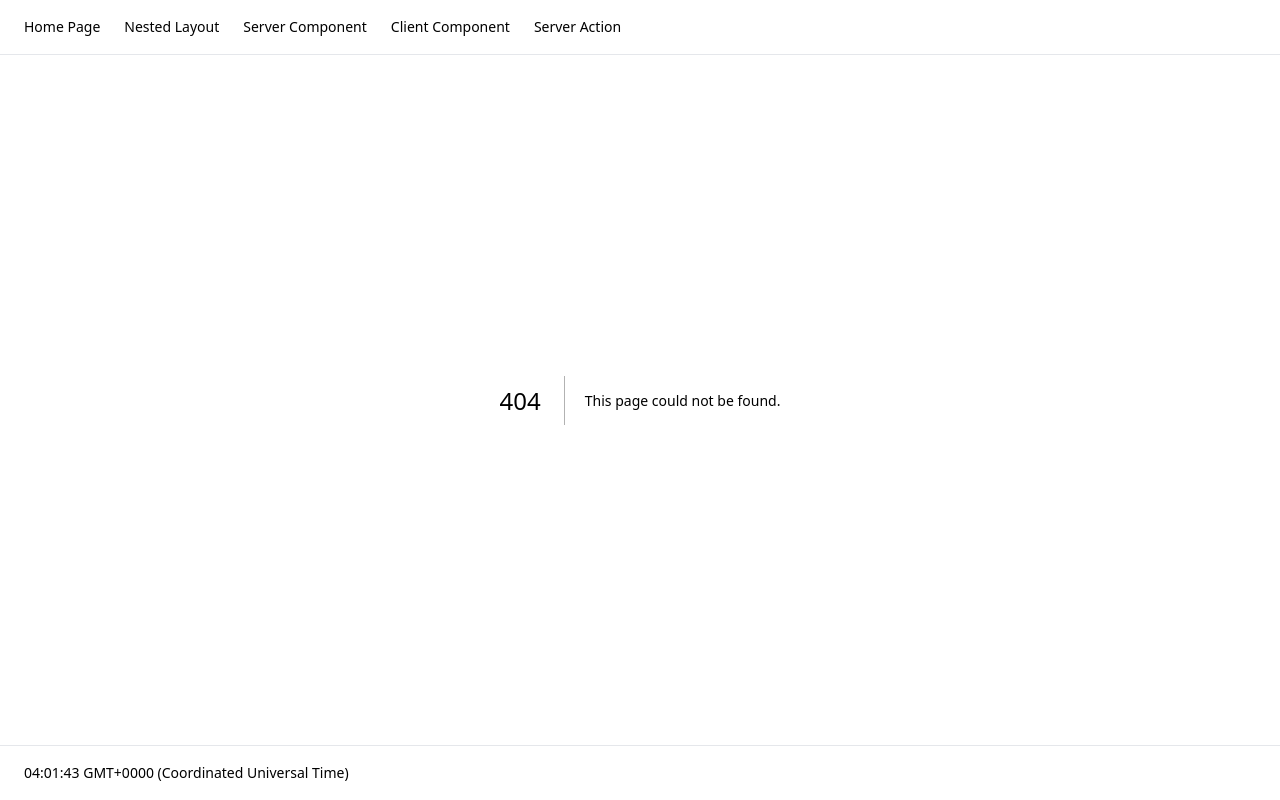
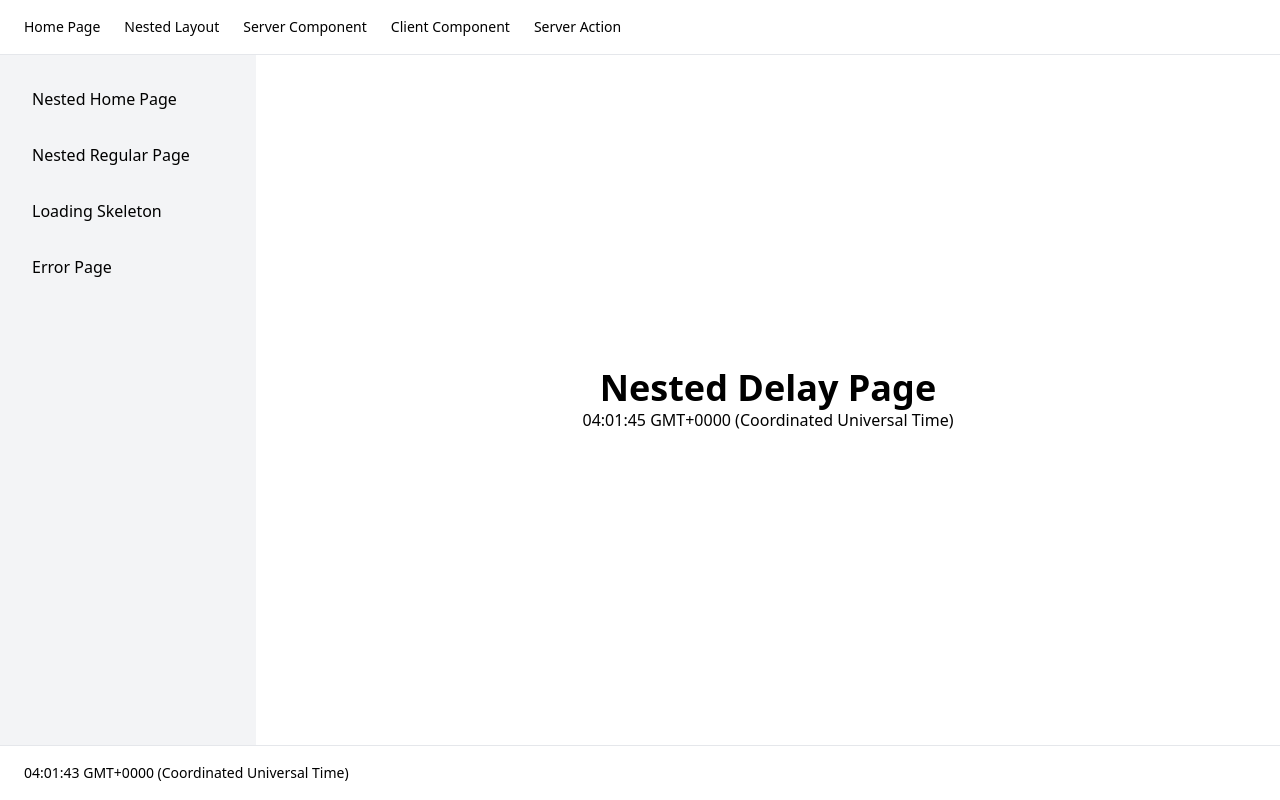
Before and after one commit to souravzzz/nextjs-examples, a Next.js app: page /nested-layout/delay-page in a window 1280 px wide. Before the commit this address had no page. Built offline with nearby package versions, Linux system fonts and the light colour scheme.

Commit message:
add examples

```diff
--- /dev/null
+++ b/app/nested-layout/delay-page/page.tsx
@@ -0,0 +1,14 @@
+import { unstable_noStore as noStore } from "next/cache";
+
+export default async function DelayPage() {
+  noStore();
+  // This is a delay page, it will take 2 seconds to load
+  await new Promise((resolve) => setTimeout(resolve, 2000));
+
+  return (
+    <div className="flex flex-col items-center justify-center h-full">
+      <h1 className="text-4xl font-bold">Nested Delay Page</h1>
+      <p>{new Date().toTimeString()}</p>
+    </div>
+  );
+}
--- /dev/null
+++ b/app/nested-layout/error-page/page.tsx
@@ -0,0 +1,15 @@
+"use client";
+import { unstable_noStore as noStore } from "next/cache";
+
+export default function ErrorPage() {
+  noStore();
+  // cause this page to throw an error 50% of the time
+  if (Math.random() > 0.5) throw new Error("This is an error page");
+
+  return (
+    <div className="flex flex-col items-center justify-center h-full">
+      <h1 className="text-4xl font-bold">You got lucky!</h1>
+      <p>{new Date().toTimeString()}</p>
+    </div>
+  );
+}
--- /dev/null
+++ b/app/nested-layout/error.tsx
@@ -0,0 +1,37 @@
+"use client"; // Error components must be Client Components
+
+import { startTransition, useEffect } from "react";
+import { useRouter } from "next/navigation";
+
+export default function Error({
+  error,
+  reset,
+}: Readonly<{
+  error: Error & { digest?: string };
+  reset: () => void;
+}>) {
+  useEffect(() => {
+    console.error(error);
+  }, [error]);
+
+  const router = useRouter();
+  const reload = () => {
+    startTransition(() => {
+      router.refresh();
+      reset();
+    });
+  };
+
+  return (
+    <div>
+      <h2>Something went wrong!</h2>
+      <p>{new Date().toTimeString()}</p>
+      <button
+        className="bg-blue-500 text-white px-4 py-2 rounded"
+        onClick={reload}
+      >
+        Try again
+      </button>
+    </div>
+  );
+}
--- /dev/null
+++ b/app/nested-layout/layout.tsx
@@ -0,0 +1,20 @@
+import { SideBar } from "@/components/SideBar";
+import { Suspense } from "react";
+import Loading from "./loading";
+
+export default function Layout({
+  children,
+}: Readonly<{
+  children: React.ReactNode;
+}>) {
+  return (
+    <div className="flex h-full">
+      <SideBar />
+      <Suspense fallback={<Loading />}>
+        <div className="w-4/5 flex items-center justify-center p-4">
+          {children}
+        </div>
+      </Suspense>
+    </div>
+  );
+}
--- /dev/null
+++ b/app/nested-layout/loading.tsx
@@ -0,0 +1,7 @@
+export default function Loading() {
+  return (
+    <div className="flex flex-col items-center justify-center h-full">
+      <h1 className="text-4xl font-bold">Loading...</h1>
+    </div>
+  );
+}
--- /dev/null
+++ b/app/nested-layout/page.tsx
@@ -0,0 +1,7 @@
+export default function Nested() {
+  return (
+    <div className="flex flex-col items-center justify-center h-full">
+      <h1 className="text-4xl font-bold">Nested Home Page</h1>
+    </div>
+  );
+}
--- /dev/null
+++ b/app/nested-layout/regular-page/page.tsx
@@ -0,0 +1,7 @@
+export default function NestedRegularPage() {
+  return (
+    <div className="flex flex-col items-center justify-center h-full">
+      <h1 className="text-4xl font-bold">Nested Regular Page</h1>
+    </div>
+  );
+}
--- /dev/null
+++ b/components/SideBar.tsx
@@ -0,0 +1,37 @@
+import Link from "next/link";
+
+const sidebarNavItems = [
+  {
+    title: "Nested Home Page",
+    href: "/nested-layout/",
+  },
+
+  {
+    title: "Nested Regular Page",
+    href: "/nested-layout/regular-page",
+  },
+  {
+    title: "Loading Skeleton",
+    href: "/nested-layout/delay-page",
+  },
+  {
+    title: "Error Page",
+    href: "/nested-layout/error-page",
+  },
+];
+
+export function SideBar() {
+  return (
+    <nav className="w-1/5 bg-gray-100 p-4 flex flex-col">
+      {sidebarNavItems.map((item) => (
+        <Link
+          key={item.href}
+          href={item.href}
+          className="p-4 hover:text-red-500 hover:underline justify-start"
+        >
+          {item.title}
+        </Link>
+      ))}
+    </nav>
+  );
+}
```
Also changed, not shown: package.json (+5 -5 lines).
